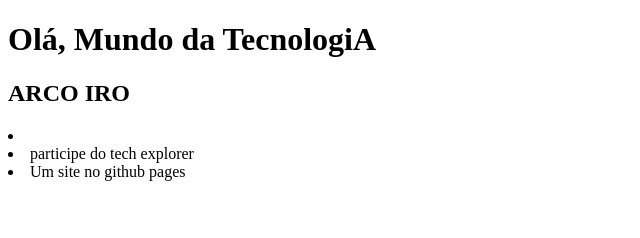
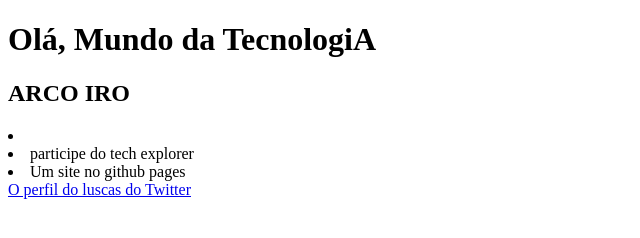
Before and after one commit to jhonyfsf/jhonyfsf.github.io, a plain HTML site: page index.html in a window 1280 px wide. Shown: the whole page, without its empty margins (0-640 px from the left). Drawn offline with Linux system fonts and the light colour scheme.

Commit message:
Update index.html

```diff
--- a/index.html
+++ b/index.html
@@ -10,5 +10,8 @@
   <li>participe do tech explorer</li>
   <li>Um site no github pages</li>
 </li>
+<a href="http://www.twitter.com/luscas">
+ O perfil do luscas do Twitter
+</a>
 </body>
 </html>
```
